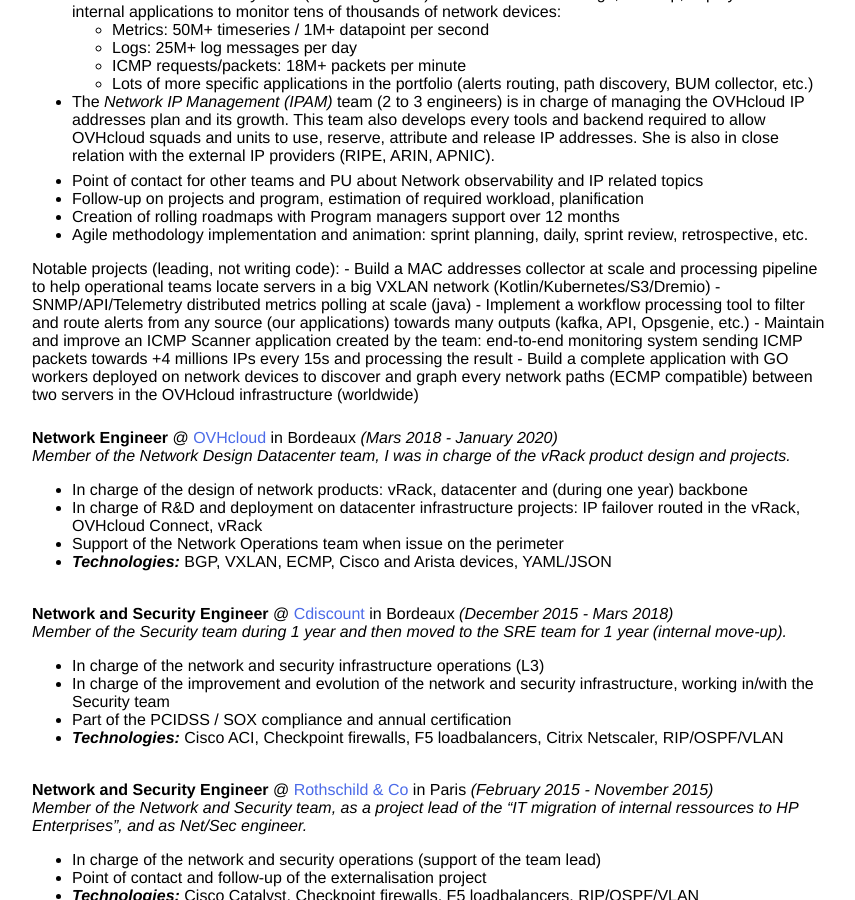
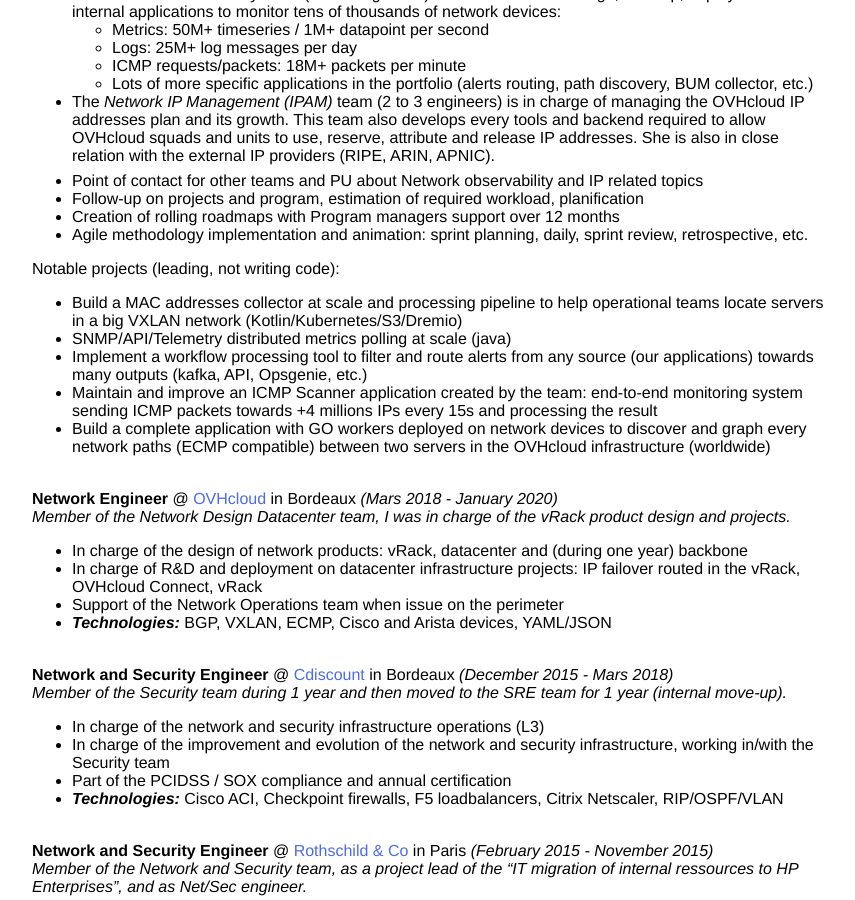
Before and after one commit to hikatanguy/cv, a Jekyll site: the page out/cv_alexandre_tanguy.html, which Jekyll copies as it is, in a window 1280 px wide and 900 px high, scrolled down 788 px. Shown: the whole window, without its empty margins (208-1063 px from the left). Built offline with Jekyll 4.4.1, drawn with Linux system fonts in a browser that asks for light colours.

```diff
--- a/out/cv_alexandre_tanguy.html
+++ b/out/cv_alexandre_tanguy.html
@@ -46,7 +46,14 @@
 <li>Creation of rolling roadmaps with Program managers support over 12 months</li>
 <li><p>Agile methodology implementation and animation: sprint planning, daily, sprint review, retrospective, etc.</p></li>
 </ul>
-<p>Notable projects (leading, not writing code): - Build a MAC addresses collector at scale and processing pipeline to help operational teams locate servers in a big VXLAN network (Kotlin/Kubernetes/S3/Dremio) - SNMP/API/Telemetry distributed metrics polling at scale (java) - Implement a workflow processing tool to filter and route alerts from any source (our applications) towards many outputs (kafka, API, Opsgenie, etc.) - Maintain and improve an ICMP Scanner application created by the team: end-to-end monitoring system sending ICMP packets towards +4 millions IPs every 15s and processing the result - Build a complete application with GO workers deployed on network devices to discover and graph every network paths (ECMP compatible) between two servers in the OVHcloud infrastructure (worldwide) <br><br></p>
+<p>Notable projects (leading, not writing code):</p>
+<ul>
+<li>Build a MAC addresses collector at scale and processing pipeline to help operational teams locate servers in a big VXLAN network (Kotlin/Kubernetes/S3/Dremio)</li>
+<li>SNMP/API/Telemetry distributed metrics polling at scale (java)</li>
+<li>Implement a workflow processing tool to filter and route alerts from any source (our applications) towards many outputs (kafka, API, Opsgenie, etc.)</li>
+<li>Maintain and improve an ICMP Scanner application created by the team: end-to-end monitoring system sending ICMP packets towards +4 millions IPs every 15s and processing the result</li>
+<li>Build a complete application with GO workers deployed on network devices to discover and graph every network paths (ECMP compatible) between two servers in the OVHcloud infrastructure (worldwide) <br><br></li>
+</ul>
 <p><strong>Network Engineer</strong> @ <a href="https://www.ovhcloud.com">OVHcloud</a> in Bordeaux <em>(Mars 2018 - January 2020)</em> <br> <em>Member of the Network Design Datacenter team, I was in charge of the vRack product design and projects.</em></p>
 <ul>
 <li>In charge of the design of network products: vRack, datacenter and (during one year) backbone</li>
```
Also changed, not shown: 2 other files.
